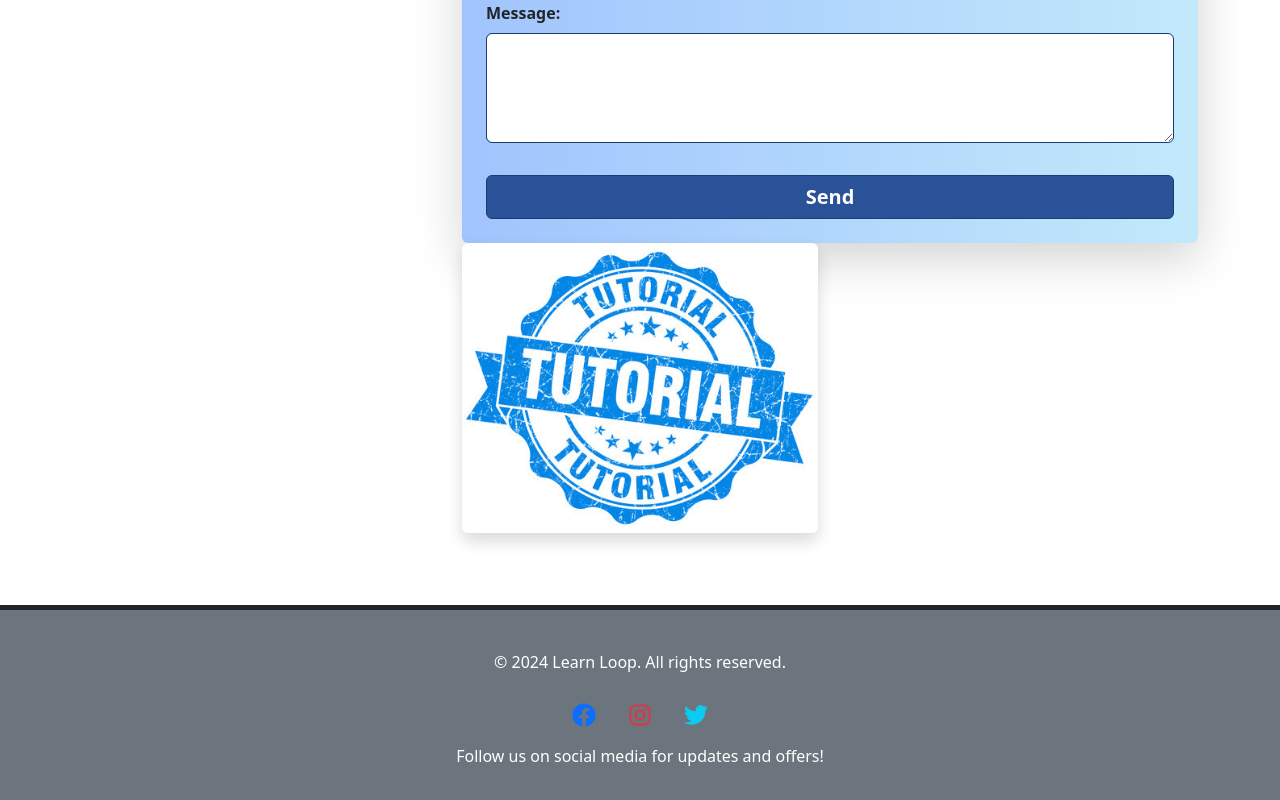
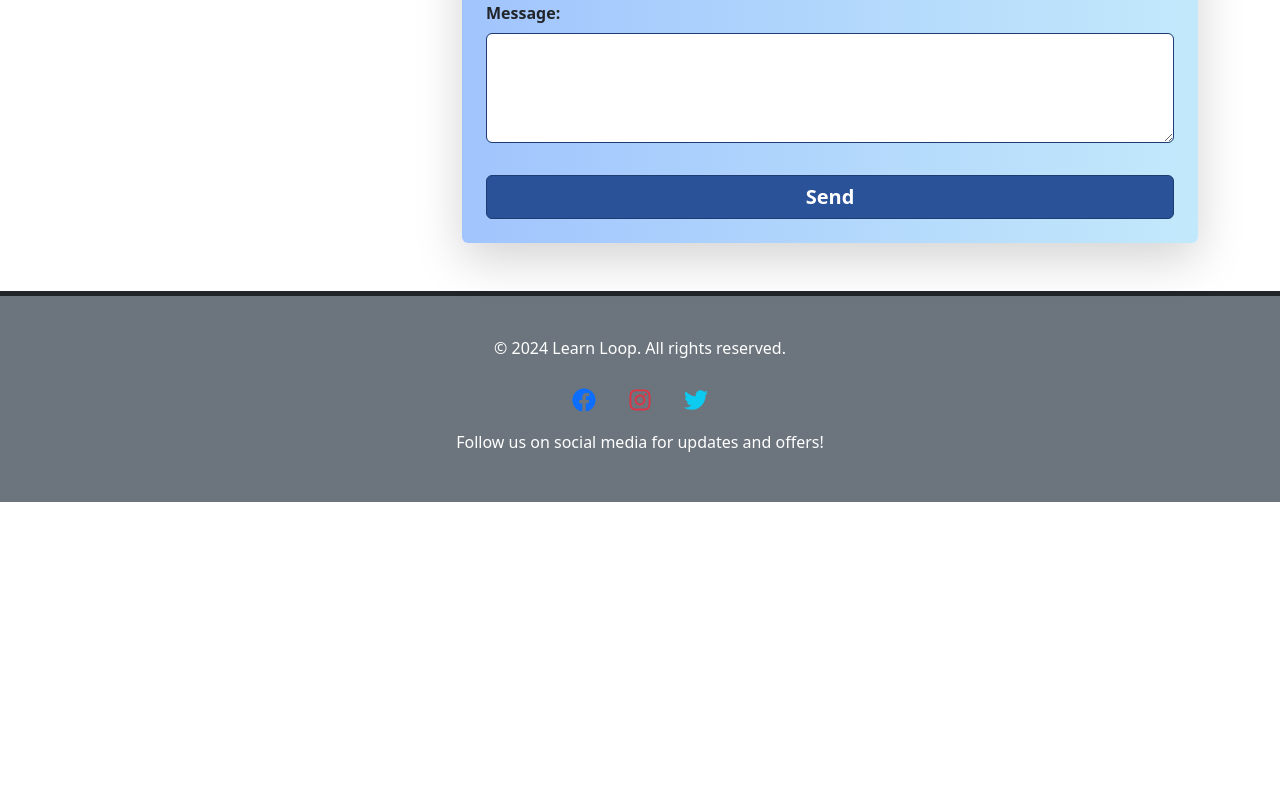
Before and after one commit to Ijaas-Fathi/Frontend, a React (Vite) app: page /contact in a window 1280 px wide. Shown: the part 718-1518 px from the top of the page. After the commit the page ends 1220 px from the top, so only its background shows below. Built offline with nearby package versions, Linux system fonts and the light colour scheme.

Commit message:
Removed image in contact page

```diff
--- a/src/Pages/Contact.jsx
+++ b/src/Pages/Contact.jsx
@@ -1,7 +1,6 @@
 import React, { useState } from "react";
 import 'bootstrap/dist/css/bootstrap.min.css';
 import contact from '../assets/Images/contact.png';
-import tutorial from '../assets/Images/tutorial.png';
 
 const Contact = () => {
   const [formData, setFormData] = useState({
@@ -151,16 +150,6 @@ const Contact = () => {
             </form>
           </div>
         </div>
-
-        <div className="col-md-4">
-          {/* Add Image on the right side */}
-          <img
-            src={tutorial}
-            alt="Tutorials"
-            className="img-fluid rounded mb-4 shadow"
-            style={{ maxHeight: "400px", width: "100%", objectFit: "cover" }}
-          />
-        </div>
       </div>
     </div>
   );
--- a/src/Pages/Tutorials.jsx
+++ b/src/Pages/Tutorials.jsx
@@ -79,6 +79,7 @@ const Tutorials = () => {
         ))}
       </div>
     </div>
+
   );
 };
 
```
